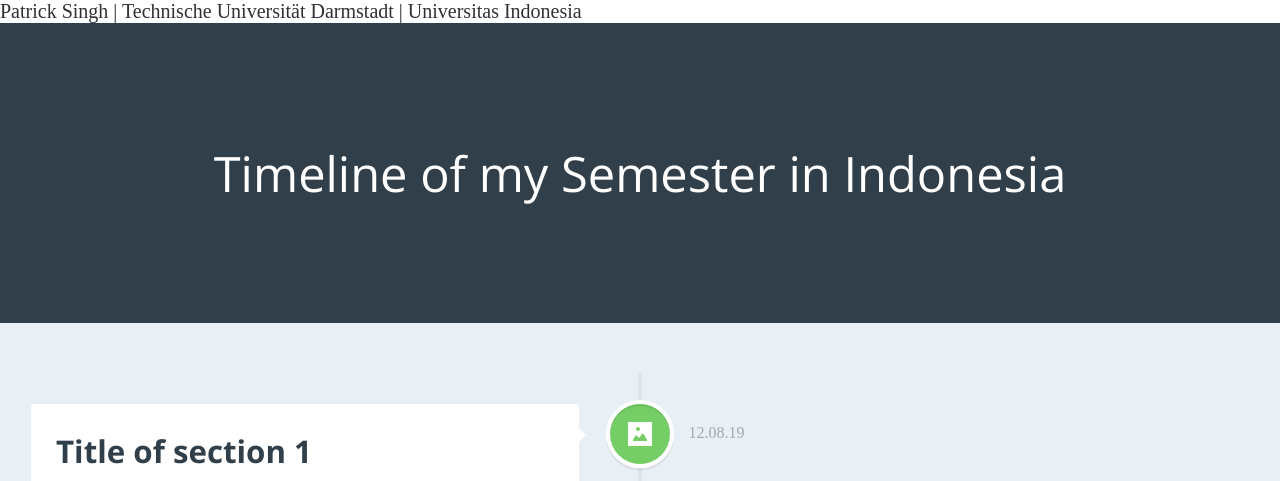
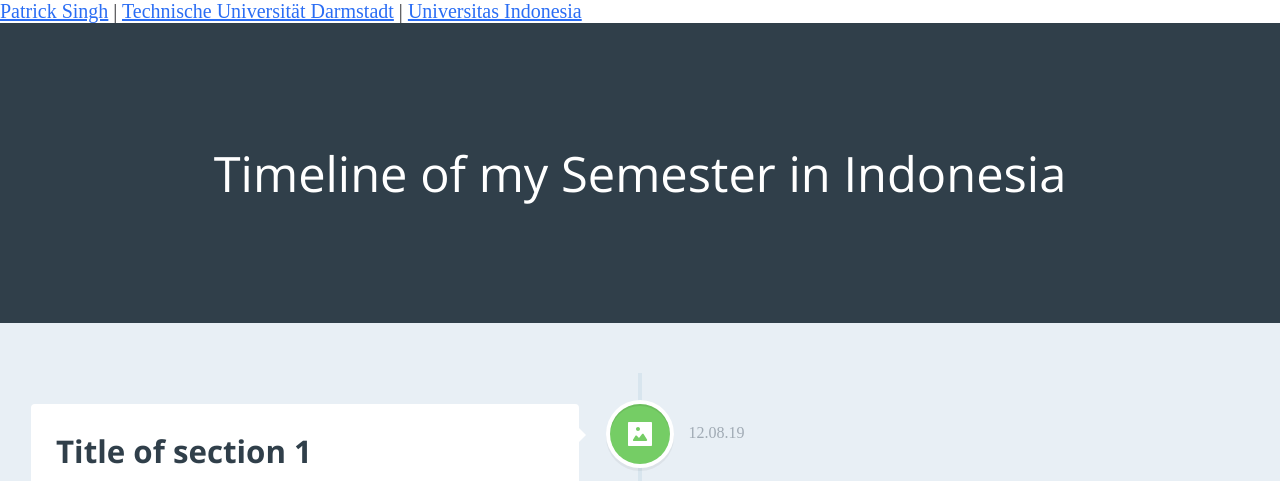
Before and after one commit to Singheskan/IndoTimeline, a plain HTML site: page index.html in a window 1280 px wide. Shown: the top 481 px of the page. Drawn offline with nearby package versions, Linux system fonts and the light colour scheme; a web font is replaced by a local one.

Commit message:
Insert links except of link to my page

```diff
--- a/index.html
+++ b/index.html
@@ -6,7 +6,11 @@
     <script>document.getElementsByTagName("html")[0].className += " js";</script>
     <link rel="stylesheet" href="assets/css/style.css">
     <title>Timeline of my Semester in Indonesia</title>
-    <subtitle>Patrick Singh | Technische Universität Darmstadt | Universitas Indonesia</subtitle>
+    <a href="https://www.w3schools.com/html/" target="_blank">Patrick Singh</a> <!-- target="_blank": open in new tab -->
+    <subtitle> | </subtitle>
+    <a href="https://www.tu-darmstadt.de/" target="_blank">Technische Universität Darmstadt</a>
+    <subtitle> | </subtitle>
+    <a href="https://www.ui.ac.id/" target="_blank">Universitas Indonesia</a>
     <!-- TODO: Insert links -->
 </head>
 
```
